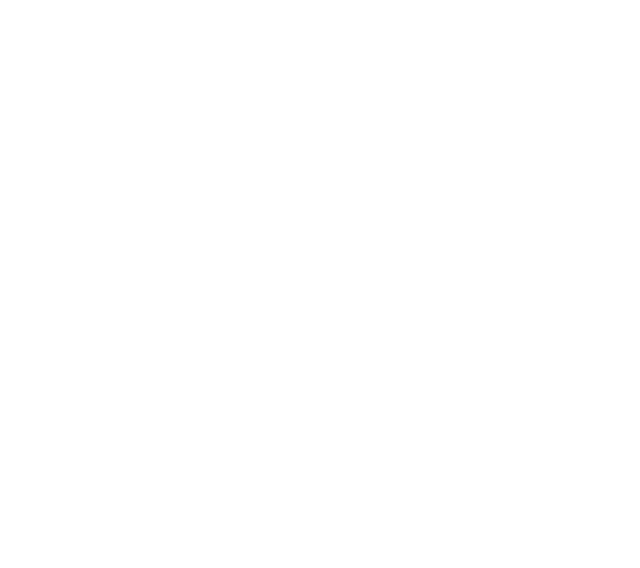
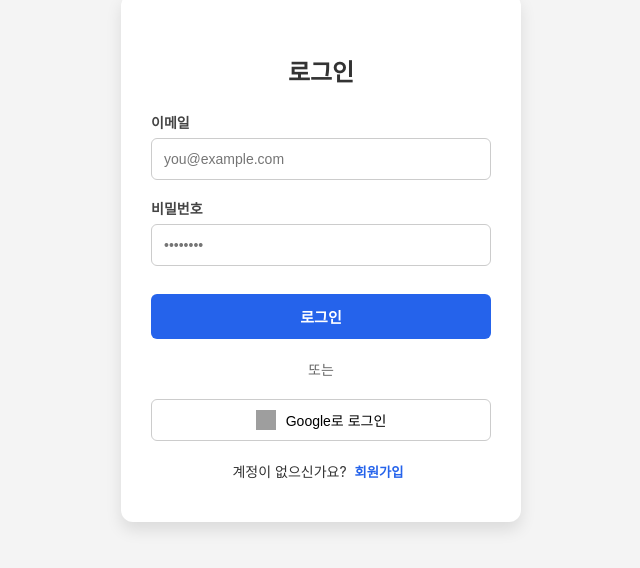
Before and after one commit to AgLine/myblog, a React (Create React App) app in the folder frontend/: page /login in a window 1280 px wide. Before the commit this address had no page. Shown: the part 142-710 px from the top of the page, without its empty margins (319-959 px from the left). Built offline with nearby package versions, Linux system fonts and the light colour scheme; grey boxes are pictures that could not be loaded.

Commit message:
add react loginpage

```diff
--- a/frontend/src/App.jsx
+++ b/frontend/src/App.jsx
@@ -1,11 +1,13 @@
 import React from 'react';
 import { BrowserRouter as Router, Routes, Route } from 'react-router-dom';
+import Login from './Login';
 import SignUp from './SignUp';
 
 function App() {
   return (
     <Router>
       <Routes>
+        <Route path="/login" element={<Login />} />
         <Route path="/signup" element={<SignUp />} />
       </Routes>
     </Router>
--- /dev/null
+++ b/frontend/src/Login.jsx
@@ -0,0 +1,138 @@
+import React from 'react';
+import { useNavigate } from 'react-router-dom';
+
+function Login() {
+  const navigate = useNavigate();
+
+  const handleLogin = (e) => {
+    e.preventDefault();
+    // 로그인 로직 처리
+    console.log('로그인 시도');
+  };
+
+  const handleGoogleLogin = () => {
+    // 구글 로그인 연동
+    console.log('Google 로그인 시도');
+  };
+
+  return (
+    <div style={styles.container}>
+      <div style={styles.box}>
+        <h2 style={styles.title}>로그인</h2>
+        <form onSubmit={handleLogin}>
+          <label style={styles.label}>이메일</label>
+          <input type="email" placeholder="you@example.com" required style={styles.input}/>
+          <label style={styles.label}>비밀번호</label>
+          <input type="password" placeholder="••••••••" required style={styles.input} />
+          <button type="submit" style={styles.loginButton}>로그인</button>
+        </form>
+
+        <div style={styles.separator}>또는</div>
+
+        <button onClick={handleGoogleLogin} style={styles.googleButton}>
+          <img src="https://www.svgrepo.com/show/475656/google-color.svg" alt="Google" style={styles.googleLogo}/>Google로 로그인
+        </button>
+
+        <div style={styles.signup}>
+          계정이 없으신가요?{' '}
+          <button onClick={() => navigate('/signup')} style={styles.signupLink}>회원가입</button>
+        </div>
+      </div>
+    </div>
+  );
+}
+
+const styles = {
+  container: {
+    minHeight: '100vh',
+    backgroundColor: '#f4f4f4',
+    display: 'flex',
+    justifyContent: 'center',
+    alignItems: 'center',
+    padding: '20px',
+    boxSizing: 'border-box',
+  },
+  box: {
+    backgroundColor: '#fff',
+    borderRadius: '12px',
+    padding: '40px 30px',
+    width: '100%',
+    maxWidth: '400px',
+    boxShadow: '0 8px 16px rgba(0,0,0,0.1)',
+    boxSizing: 'border-box',
+  },
+  title: {
+    textAlign: 'center',
+    fontSize: '24px',
+    marginBottom: '24px',
+    color: '#333',
+  },
+  label: {
+    display: 'block',
+    marginBottom: '6px',
+    fontWeight: 'bold',
+    fontSize: '14px',
+    color: '#444',
+  },
+  input: {
+    width: '100%',
+    padding: '12px',
+    marginBottom: '18px',
+    borderRadius: '6px',
+    border: '1px solid #ccc',
+    fontSize: '14px',
+    boxSizing: 'border-box',
+  },
+  loginButton: {
+    width: '100%',
+    padding: '12px',
+    backgroundColor: '#2563eb',
+    color: '#fff',
+    border: 'none',
+    borderRadius: '6px',
+    fontWeight: 'bold',
+    fontSize: '15px',
+    cursor: 'pointer',
+    marginTop: '10px',
+    boxSizing: 'border-box',
+  },
+  separator: {
+    textAlign: 'center',
+    margin: '20px 0',
+    color: '#666',
+    fontSize: '14px',
+  },
+  googleButton: {
+    width: '100%',
+    padding: '10px',
+    border: '1px solid #ccc',
+    backgroundColor: '#fff',
+    borderRadius: '6px',
+    display: 'flex',
+    alignItems: 'center',
+    justifyContent: 'center',
+    gap: '10px',
+    cursor: 'pointer',
+    fontSize: '14px',
+    boxSizing: 'border-box',
+  },
+  googleLogo: {
+    width: '20px',
+    height: '20px',
+  },
+  signup: {
+    marginTop: '20px',
+    textAlign: 'center',
+    fontSize: '14px',
+    color: '#333',
+  },
+  signupLink: {
+    background: 'none',
+    border: 'none',
+    color: '#2563eb',
+    fontWeight: 'bold',
+    cursor: 'pointer',
+    paddingLeft: '4px',
+  },
+};
+export default Login;
```
